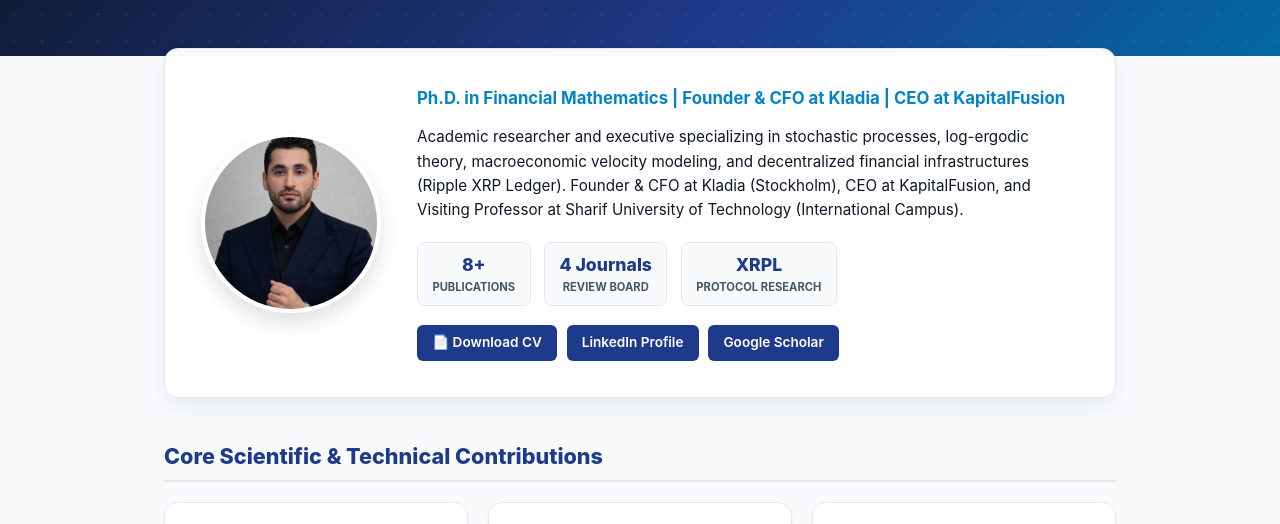
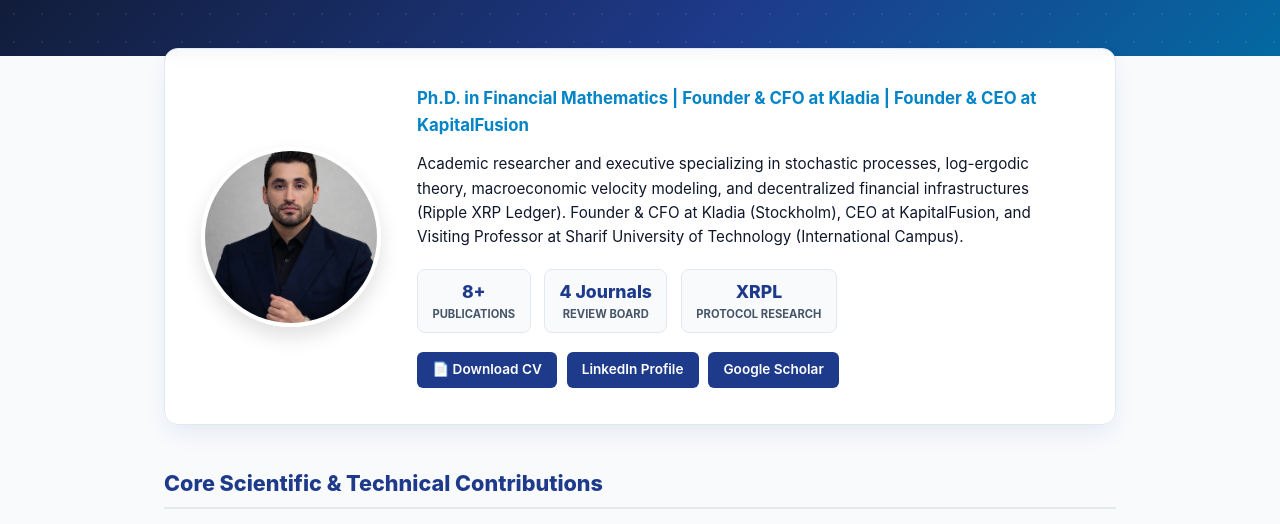
Before and after one commit to KiarashF/KiarashF, a plain HTML site: page index.html in a window 1280 px wide. Shown: the part 198-722 px from the top of the page. Drawn offline with Linux system fonts and the light colour scheme.

Commit message:
Update index.html

```diff
--- a/index.html
+++ b/index.html
@@ -718,7 +718,7 @@
     <section id="about" class="hero-card reveal">
       <img src="1771105994523.jpeg" alt="Kiarash Firouzi" class="profile-photo" />
       <div class="hero-content">
-        <p class="hero-subtitle">Ph.D. in Financial Mathematics | Founder & CFO at Kladia | CEO at KapitalFusion</p>
+        <p class="hero-subtitle">Ph.D. in Financial Mathematics | Founder & CFO at Kladia | Founder & CEO at KapitalFusion</p>
 
         <p class="hero-bio">
           Academic researcher and executive specializing in stochastic processes, log-ergodic theory, macroeconomic velocity modeling, and decentralized financial infrastructures (Ripple XRP Ledger). Founder & CFO at Kladia (Stockholm), CEO at KapitalFusion, and Visiting Professor at Sharif University of Technology (International Campus).
```
